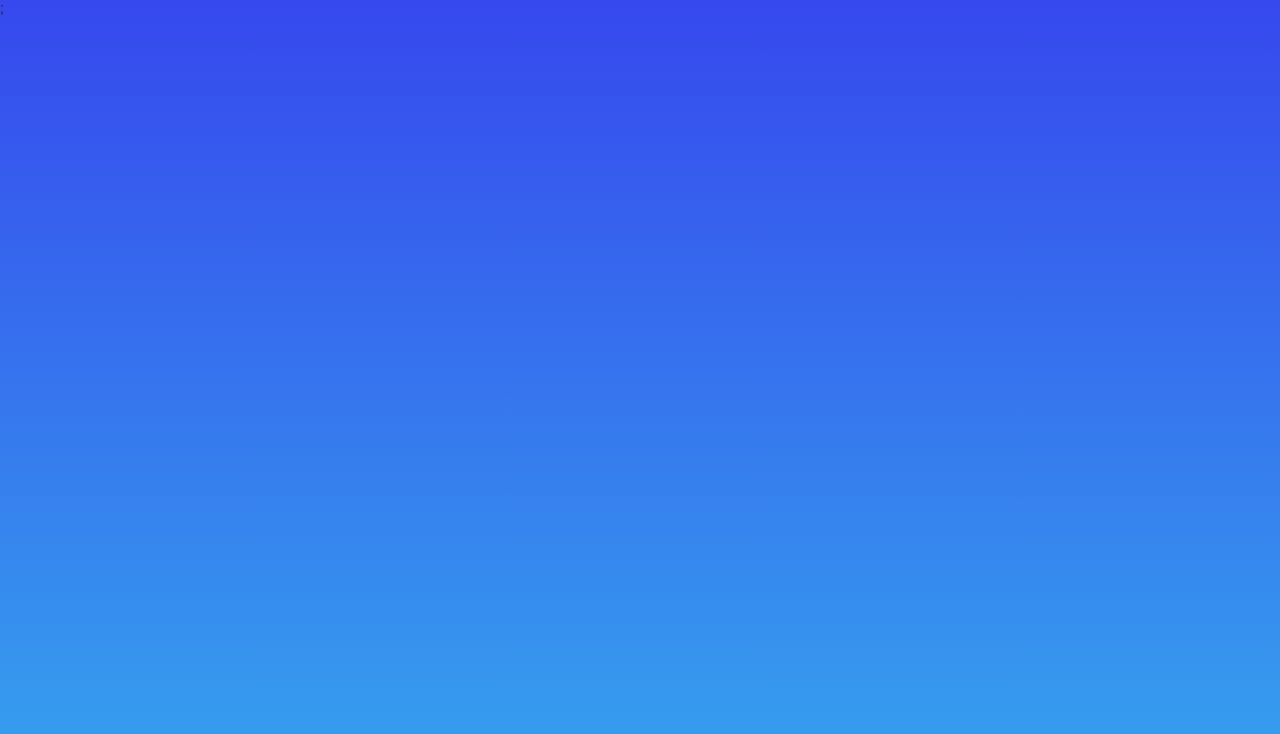
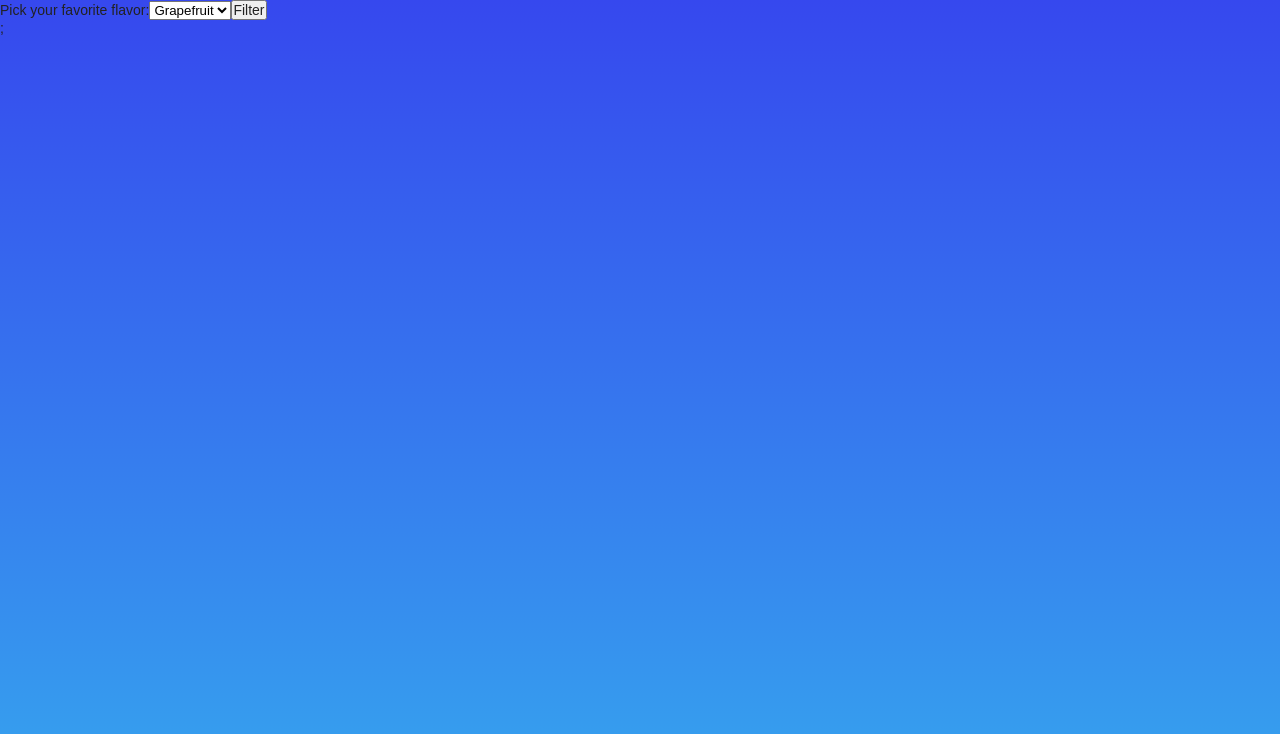
Before and after one commit to Ivo-Jr/github-queries, a React (Create React App) app: page /teste in a window 1280 px wide. Shown: the top 734 px of the page. Built offline with nearby package versions, Linux system fonts and the light colour scheme.

Commit message:
states filter

```diff
--- a/src/pages/Repository/index.js
+++ b/src/pages/Repository/index.js
@@ -1,11 +1,10 @@
-/* eslint-disable react/prop-types */
 import React, { Component } from 'react';
 import { Link } from 'react-router-dom';
 import PropTypes from 'prop-types';
 import api from '../../services/api';
 
 import Container from '../../components/Container';
-import { Loading, Owner, IssueList } from './styles';
+import { Loading, Owner, IssueList, Form } from './styles';
 
 export default class Repository extends Component {
   static propTypes = {
@@ -20,22 +19,26 @@ export default class Repository extends Component {
     repository: {},
     issues: [],
     loading: true,
+    filter: '',
+    newFilter: 'all',
   };
 
   async componentDidMount() {
     const { match } = this.props;
-
     const repoName = decodeURIComponent(match.params.repository);
+    const newFilter = localStorage.getItem('newFilter');
 
     const [repository, issues] = await Promise.all([
       api.get(`/repos/${repoName}`),
       api.get(`/repos/${repoName}/issues`, {
         params: {
-          state: 'open',
+          state: `${newFilter}`,
           per_page: 5,
         },
       }),
     ]);
+
+    // console.log(newFilter);
 
     this.setState({
       repository: repository.data,
@@ -44,8 +47,29 @@ export default class Repository extends Component {
     });
   }
 
+  componentDidUpdate(_, prevState) {
+    const { newFilter } = this.state;
+
+    if (prevState.newFilter !== newFilter) {
+      localStorage.setItem('newFilter', newFilter);
+    }
+  }
+
+  handleSelectChange = e => {
+    this.setState({ newFilter: e.target.value });
+  };
+
+  handleSubmit = e => {
+    e.preventDefault();
+    const { newFilter } = this.state;
+
+    this.setState({ newFilter });
+
+    this.componentDidMount();
+  };
+
   render() {
-    const { repository, issues, loading } = this.state;
+    const { repository, issues, loading, newFilter } = this.state;
 
     if (loading) {
       return <Loading>Carregando...</Loading>;
@@ -59,6 +83,16 @@ export default class Repository extends Component {
           <h1>{repository.name}</h1>
           <p>{repository.description}</p>
         </Owner>
+
+        <Form onSubmit={this.handleSubmit}>
+          <span>List of Issues:</span>
+          <select value={newFilter} onChange={this.handleSelectChange}>
+            <option value="all">all</option>
+            <option value="open">open</option>
+            <option value="closed">closed</option>
+          </select>
+          <input type="submit" value="Filter" />
+        </Form>
 
         <IssueList>
           {issues.map(issue => (
--- a/src/pages/Repository/styles.js
+++ b/src/pages/Repository/styles.js
@@ -106,3 +106,5 @@ export const IssueList = styled.ul`
     }
   }
 `;
+
+export const Form = styled.form``;
--- /dev/null
+++ b/src/pages/Teste/index.js
@@ -0,0 +1,38 @@
+import React, { Component } from 'react';
+
+// import Container from '../../components/Container';
+
+export default class Teste extends Component {
+  state = {
+    filter: 'Grapefruit',
+  };
+
+  handleChange = e => {
+    this.setState({ filter: e.target.value });
+  };
+
+  handleSubmit = e => {
+    e.preventDefault();
+    const { filter } = this.state;
+
+    // alert(`Your favorite flavor is: ${value}`);
+
+    console.log(filter);
+  };
+
+  render() {
+    const { filter } = this.state;
+    return (
+      <form onSubmit={this.handleSubmit}>
+        Pick your favorite flavor:
+        <select value={filter} onChange={this.handleChange}>
+          <option value="grapefruit">Grapefruit</option>
+          <option value="lime">Lime</option>
+          <option value="coconut">Coconut</option>
+          <option value="mango">Mango</option>
+        </select>
+        <input type="submit" value="Filter" />
+      </form>
+    );
+  }
+}
--- /dev/null
+++ b/src/pages/Teste/styles.js
@@ -0,0 +1,3 @@
+import styled from 'styled-components';
+
+export const Form = styled.form``;
--- a/src/routes.js
+++ b/src/routes.js
@@ -2,6 +2,7 @@ import React from 'react';
 import { BrowserRouter, Switch, Route } from 'react-router-dom';
 
 import Main from './pages/Main';
+import Teste from './pages/Teste';
 import Repository from './pages/Repository';
 
 export default function Routes() {
@@ -9,6 +10,7 @@ export default function Routes() {
     <BrowserRouter>
       <Switch>
         <Route path="/" exact component={Main} />
+        <Route path="/teste" exact component={Teste} />
         <Route path="/repository/:repository" component={Repository} />
       </Switch>
     </BrowserRouter>
```
